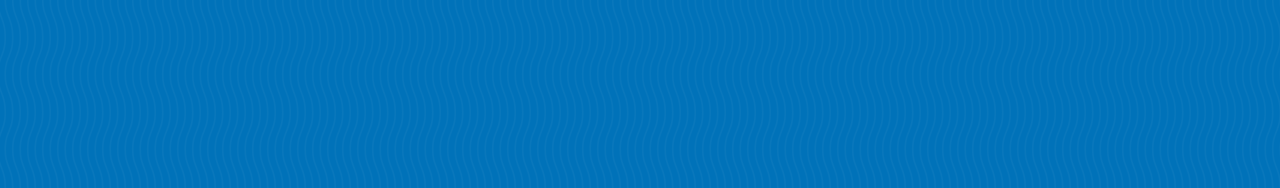
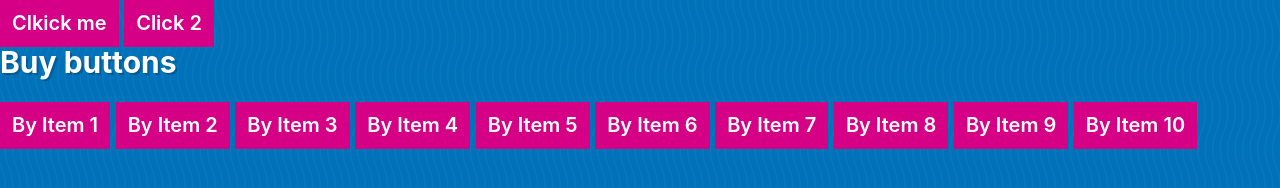
Before and after one commit to mattyImry/JavaScript-Course, a website: page exercises/29 - Events/events.html in a window 1280 px wide. Drawn offline with Linux system fonts and the light colour scheme.

Commit message:
Completed event listener exe

```diff
--- a/exercises/29 - Events/events.html
+++ b/exercises/29 - Events/events.html
@@ -9,7 +9,22 @@
 </head>
 
 <body>
+  <button class="butts">Clkick me</button>
+  <button class="cool">Click 2</button>
+
+  <h2>Buy buttons</h2>
+  <button class="buy">By Item 1</button>
+  <button class="buy">By Item 2</button>
+  <button class="buy">By Item 3</button>
+  <button class="buy">By Item 4</button>
+  <button class="buy">By Item 5</button>
+  <button class="buy">By Item 6</button>
+  <button class="buy">By Item 7</button>
+  <button class="buy">By Item 8</button>
+  <button class="buy">By Item 9</button>
+  <button class="buy">By Item 10</button>
 
 </body>
+<script src="./events.js"></script>
 
 </html>
--- a/exercises/29 - Events/events.js
+++ b/exercises/29 - Events/events.js
@@ -0,0 +1,25 @@
+const butts = document.querySelector('.butts');
+
+function handleClick() {
+    console.log('clicked again');
+}
+
+butts.addEventListener('click', handleClick);
+
+function buyItem(){
+    console.log('BUYING!!')
+}
+
+//listen to more items
+
+const buyButtons = document.querySelectorAll("button.buy");
+
+buyButtons.forEach(function (buyButton) {
+    buyButton.addEventListener("click", buyItem);
+  });
+
+buyButtons.forEach(button =>{
+    button.addEventListener('click', () => {
+        console.log('You clicked');
+    })
+})
```
